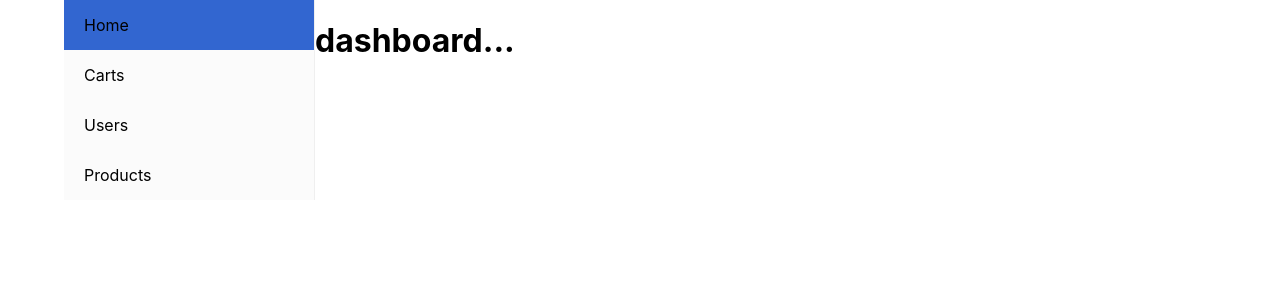
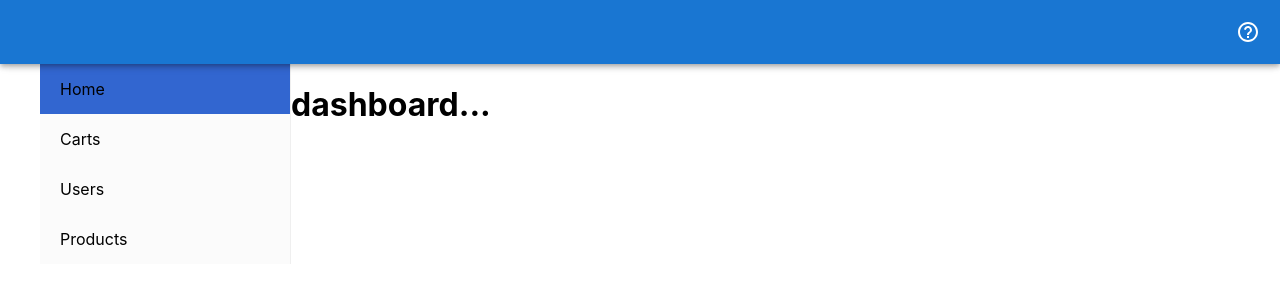
Before and after one commit to StanislavKaisin/mobx-ts, a React (Create React App) app: page / in a window 1280 px wide. Shown: the top 300 px of the page. Built offline with nearby package versions, Linux system fonts and the light colour scheme; no server answers.

Commit message:
added top bar, info modal

```diff
--- a/package.json
+++ b/package.json
@@ -5,6 +5,7 @@
   "dependencies": {
     "@emotion/react": "^11.10.6",
     "@emotion/styled": "^11.10.6",
+    "@mui/icons-material": "^5.11.16",
     "@mui/material": "^5.11.11",
     "@mui/x-data-grid": "^6.0.0",
     "@testing-library/jest-dom": "^5.14.1",
--- a/src/App.tsx
+++ b/src/App.tsx
@@ -3,8 +3,9 @@ import { observer } from "mobx-react-lite";
 import { useStore } from "./hooks/useStore";
 import { Route, Routes } from "react-router-dom";
 import { WebsiteRoutes } from "./constants/routes";
-import { Sidebar } from "./components/sidebar/Sidebar";
+import { Sidebar } from "./components/Sidebar/Sidebar";
 import { Box, Container } from "@mui/material";
+import { TopBar } from "./components/TopBar/TopBar";
 
 function App() {
   const { cartStore } = useStore();
@@ -14,7 +15,12 @@ function App() {
   }, []);
   return (
     <>
-      <Container component="main" sx={{ display: "flex" }}>
+      <Container component="body" sx={{ padding: "64px 0px !important" }}>
+        <TopBar />
+        <Container
+          component="main"
+          sx={{ display: "flex", padding: " 0px !important" }}
+        >
           <Sidebar />
           <Box>
             <Suspense fallback={<h1>Loading...</h1>}>
@@ -39,6 +45,7 @@ function App() {
             </Suspense>
           </Box>
         </Container>
+      </Container>
     </>
   );
 }
--- /dev/null
+++ b/src/components/InfoModal/InfoModal.tsx
@@ -0,0 +1,35 @@
+import React, { FC } from "react";
+import {
+  Dialog,
+  DialogContent,
+  DialogContentText,
+  DialogTitle,
+  Link,
+} from "@mui/material";
+import { BASE_URL } from "../../api/endpoints";
+
+interface InfoModalProps {
+  open: boolean;
+  handleClose: () => void;
+}
+
+export const InfoModal: FC<InfoModalProps> = ({ open, handleClose }) => {
+  return (
+    <Dialog onClose={handleClose} open={open}>
+      <DialogTitle alignSelf="center">Set backup account</DialogTitle>
+      <DialogContent>
+        <DialogContentText>
+          Data by:
+          <Link
+            href={BASE_URL}
+            sx={{ ml: "8px" }}
+            target="_blank"
+            rel="noopener noreferrer"
+          >
+            {BASE_URL}
+          </Link>
+        </DialogContentText>
+      </DialogContent>
+    </Dialog>
+  );
+};
--- /dev/null
+++ b/src/components/TopBar/TopBar.tsx
@@ -0,0 +1,23 @@
+import React, { useState } from "react";
+import { AppBar, IconButton, Toolbar } from "@mui/material";
+import HelpOutlineRoundedIcon from "@mui/icons-material/HelpOutlineRounded";
+import { InfoModal } from "../InfoModal/InfoModal";
+
+export const TopBar = () => {
+  const [openModal, setOpenModal] = useState(false);
+  return (
+    <AppBar component="nav">
+      <InfoModal open={openModal} handleClose={() => setOpenModal(false)} />
+      <Toolbar sx={{ display: "flex", justifyContent: "end" }}>
+        <IconButton
+          color="inherit"
+          aria-label="open drawer"
+          edge="end"
+          onClick={() => setOpenModal(!openModal)}
+        >
+          <HelpOutlineRoundedIcon />
+        </IconButton>
+      </Toolbar>
+    </AppBar>
+  );
+};
```
Also changed, not shown: 1 other file (tests, documents, lock files or other folders). Lines whose indentation alone changed are shown as unchanged.
